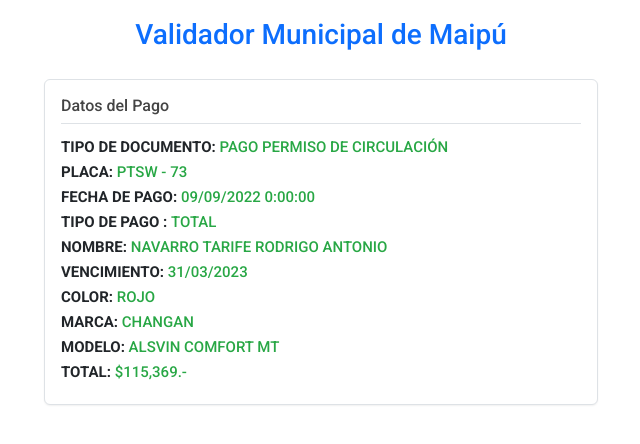
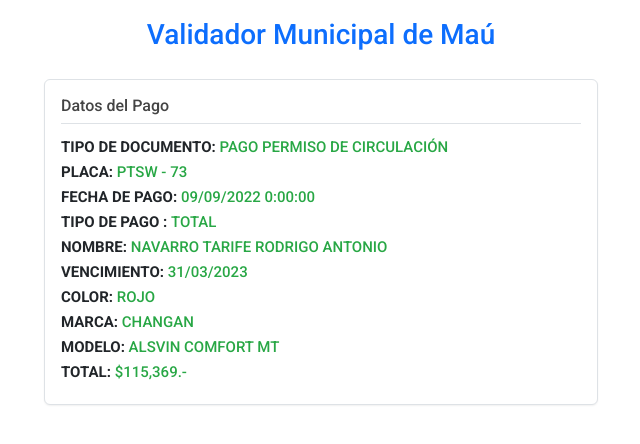
Before and after one commit to validatormaipu/pagos.munimaipu.cl, a plain HTML site: page index.html in a window 1280 px wide. Shown: the whole page, without its empty margins (319-959 px from the left). Drawn offline with Linux system fonts and the light colour scheme.

Commit message:
Update index.html

```diff
--- a/index.html
+++ b/index.html
@@ -66,7 +66,7 @@
 
 <body>
 
-    <div class="header">Validador Municipal de Maipú</div>
+    <div class="header">Validador Municipal de Maú</div>
 
     <div class="card">
 
```
